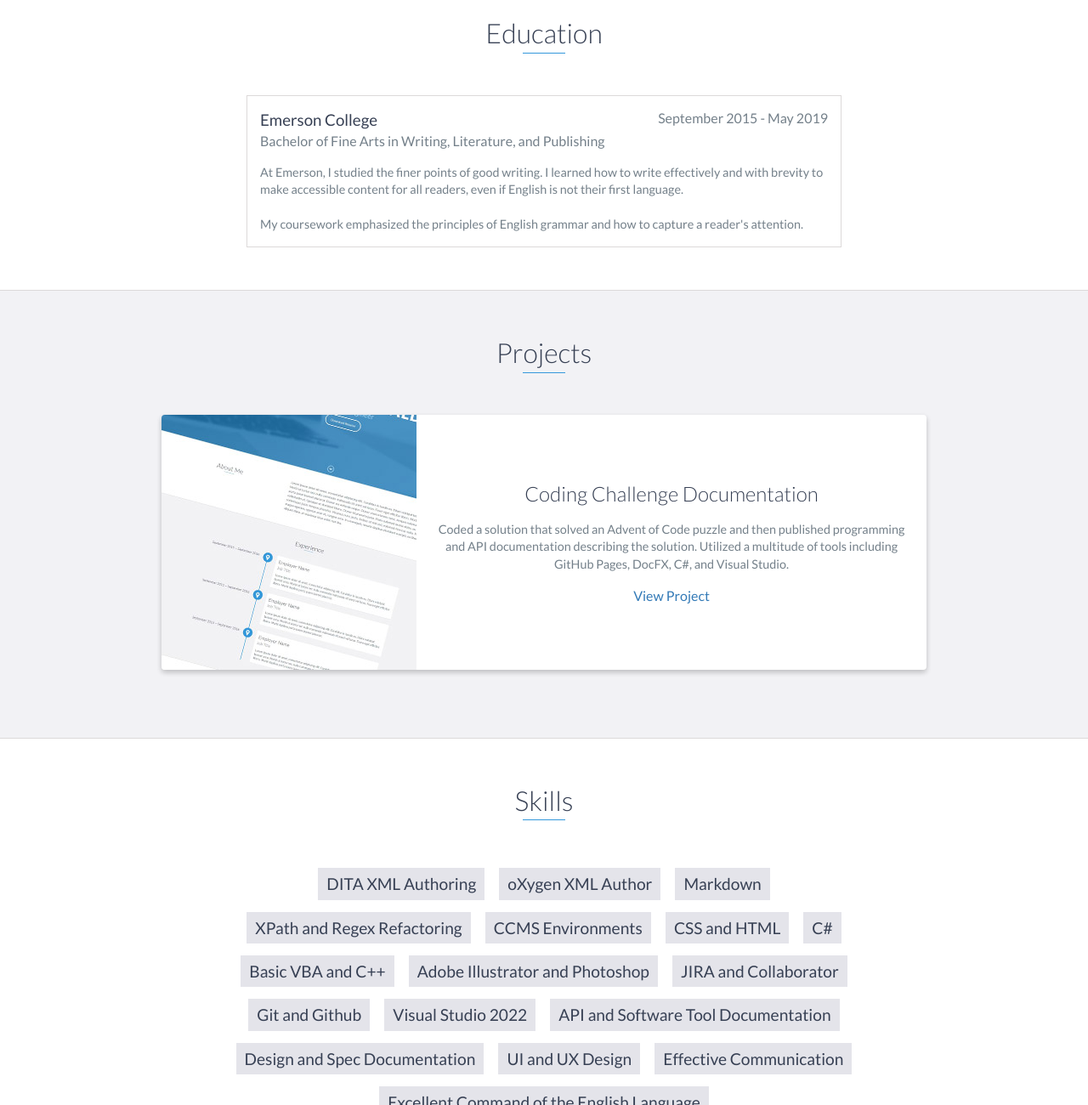
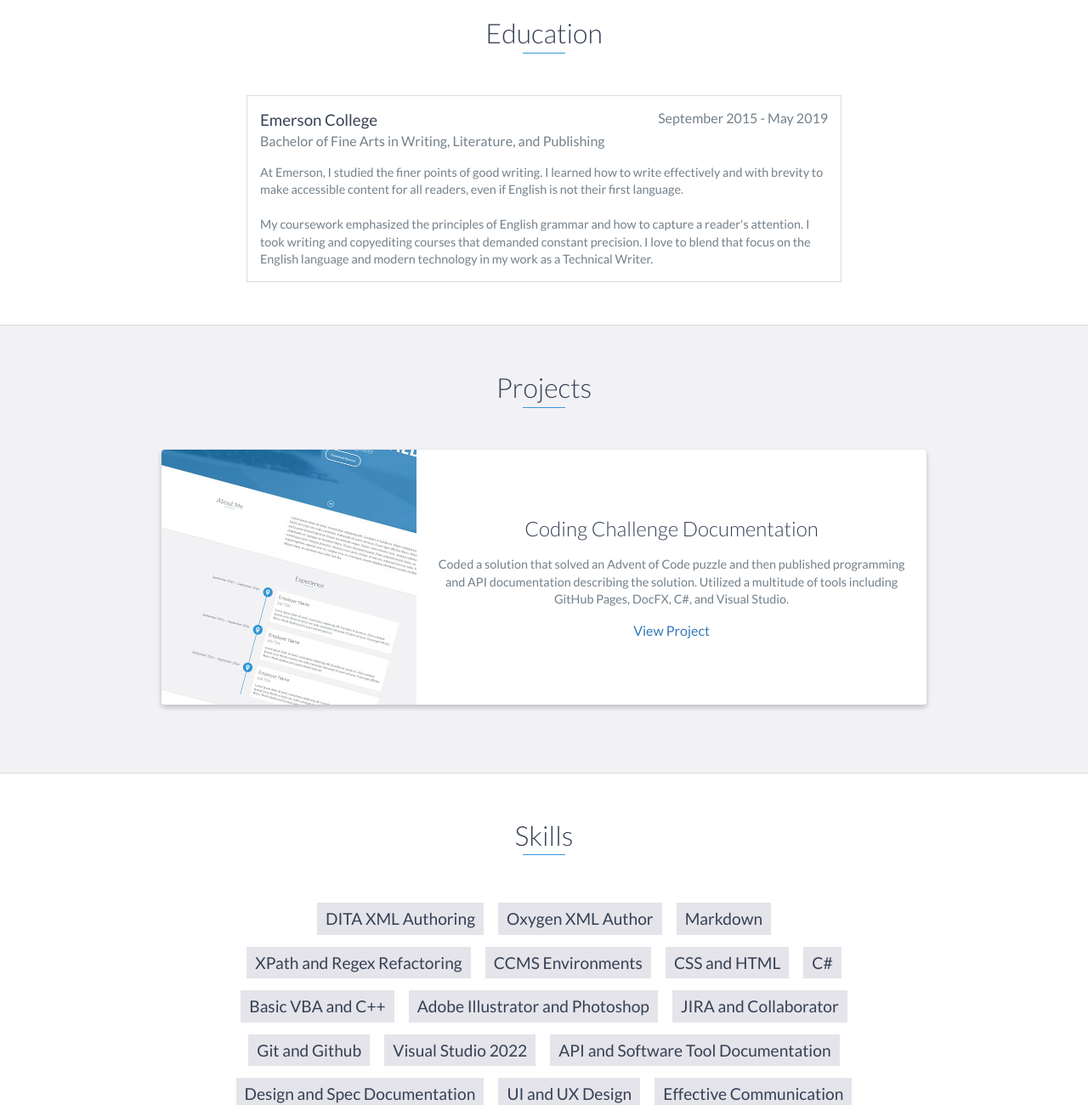
Before and after one commit to alanperez17/alanperez17.github.io, a website: page index.html in a window 1280 px wide. Shown: the part 1938-3238 px from the top of the page at 85% size. Drawn offline with nearby package versions, Linux system fonts and the light colour scheme.

Commit message:
Updated some descriptions.

```diff
--- a/index.html
+++ b/index.html
@@ -122,7 +122,7 @@
             <p>
                 At Emerson, I studied the finer points of good writing. I learned how to write effectively and with brevity to make accessible content for all readers, even if English is not their first language.<br>
                 <br>
-                My coursework emphasized the principles of English grammar and how to capture a reader's attention.
+                My coursework emphasized the principles of English grammar and how to capture a reader's attention. I took writing and copyediting courses that demanded constant precision. I love to blend that focus on the English language and modern technology in my work as a Technical Writer.
             </p>
         </div>
         <!-- End .education-block -->
@@ -175,7 +175,7 @@
         <h2 class="heading">Skills</h2>
         <ul>
             <li>DITA XML Authoring</li>
-			<li>oXygen XML Author</li>
+			<li>Oxygen XML Author</li>
 			<li>Markdown</li>
             <li>XPath and Regex Refactoring</li>
             <li>CCMS Environments</li>
```
